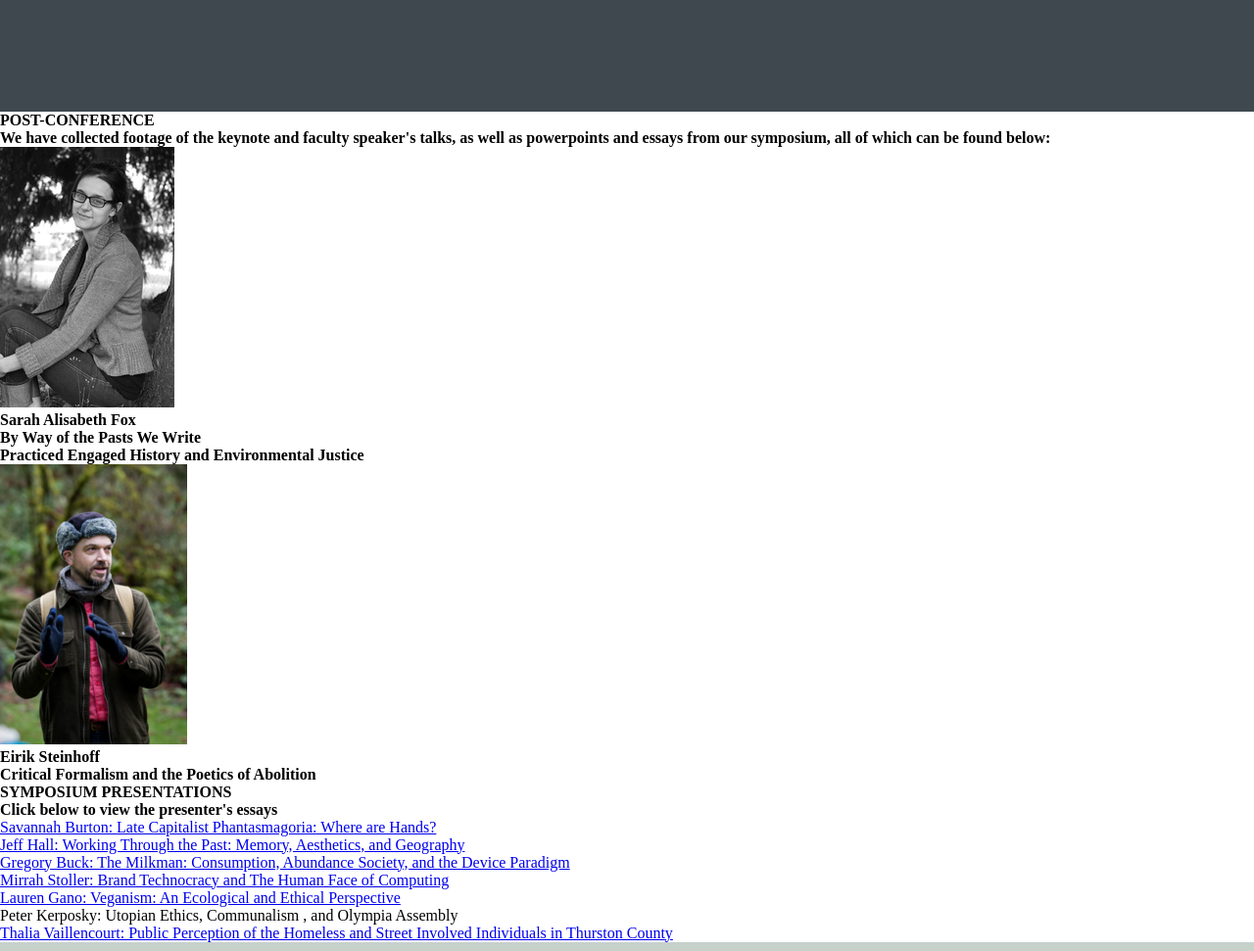
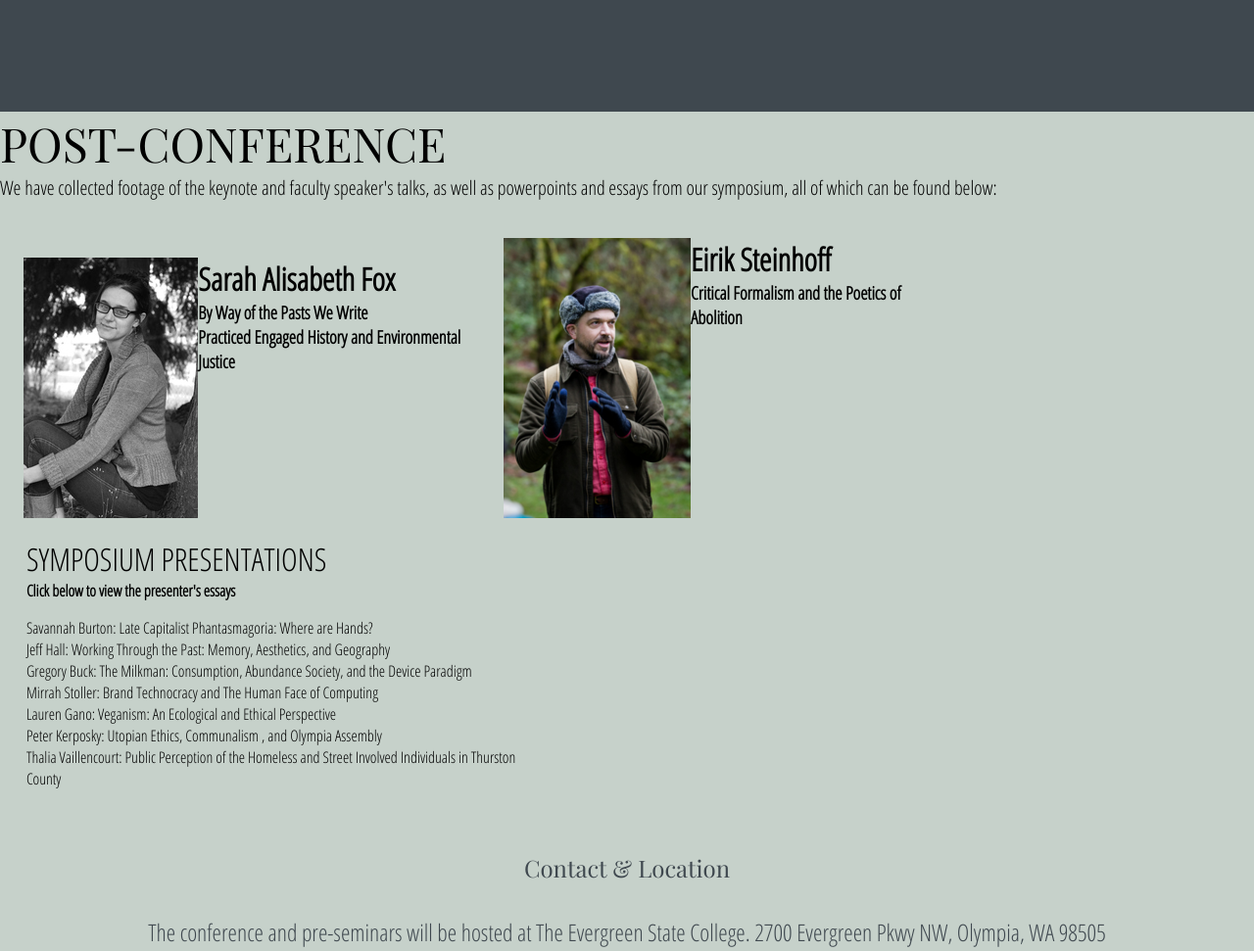
Before and after one commit to aidanrbates/aidanrbates.github.io, a plain HTML site: page index.html in a window 1280 px wide. Shown: the part 840-1811 px from the top of the page at 98% size. Drawn offline with nearby package versions, Linux system fonts and the light colour scheme.

Commit message:
Update main.css

```diff
--- a/css/main.css
+++ b/css/main.css
@@ -72,6 +72,144 @@ html, body {
     color: #C6D1CA;
 }
 
+#post-conference{
+    background-color: #C6D1CA;
+}
+
+#pcblurb h2{
+    font-size: 125%;
+}
+
+
+
+#post-conference h1{
+    font-family: 'Playfair Display', serif;
+    font-weight: 200;
+    font-size: 300%;
+    padding-bottom: 0%;
+}
+
+#post-conference h2{
+    font-family: 'Open Sans Condensed', sans-serif;
+    font-weight: 100;
+    font-size: 125%;
+    padding-bottom: 3%;
+}
+
+
+#post-conference h3{
+    width: 100%;
+
+}
+
+#post-conference img{
+    display: inline;
+}
+
+#post-conference a{
+    text-decoration: none;
+    color: black;
+}
+
+#post-conference a:visited{
+    text-decoration: none;
+    color: black;
+}
+
+#post-conference a:active{
+    text-decoration: none;
+    color: black;
+}
+
+#post-conference a:hover{
+    color: #BC747A;
+}
+
+.column1 a:hover{
+    opacity: 0.8;
+    background-color: yellow;
+}
+
+
+#pcsaf{
+    font-family: 'Open Sans Condensed', sans-serif;
+    padding-bottom: 5%;
+    display: inline;
+}
+
+#pcsaf h3{
+    font-size:200%;
+}
+
+#pcsaf h4{
+    font-size:115%;
+}
+
+#pcsaf h5{
+    font-size:115%;
+}
+
+
+#pces h3{
+    font-size:200%;
+}
+
+#pces h4{
+    font-size:115%;
+}
+
+#pcsaf_text{
+    display: inline;
+    vertical-align: top;
+}
+
+#pcsaf .column1{
+    height: 100%;
+    display: table-cell;
+    padding-left: 5%;
+}
+
+#pces_text{
+    display: inline;
+    vertical-align: top;
+}
+
+#pcsaf h3{
+
+}
+#pces{
+    font-family: 'Open Sans Condensed', sans-serif;
+    display: inline;
+}
+#pces .column1{
+    height: 100%;
+    display: table-cell;
+    padding-left: 5%;
+}
+
+#symplist{
+    vertical-align: top;
+    height: 100%;
+    display: table-cell;
+    padding-left: 5%;
+}
+
+#symplist h2{
+    padding-bottom: 0%;
+    font-size: 200%;
+    padding-top: 3%;
+}
+
+#symplist h4{
+    font-family: 'Open Sans Condensed', sans-serif;
+    padding-bottom: 3%;
+}
+
+#symplist ul{
+    list-style-type: none;
+    font-family: 'Open Sans Condensed', sans-serif;
+
+}
 #about{
     text-align: center;
     padding-top: 6%;
```
